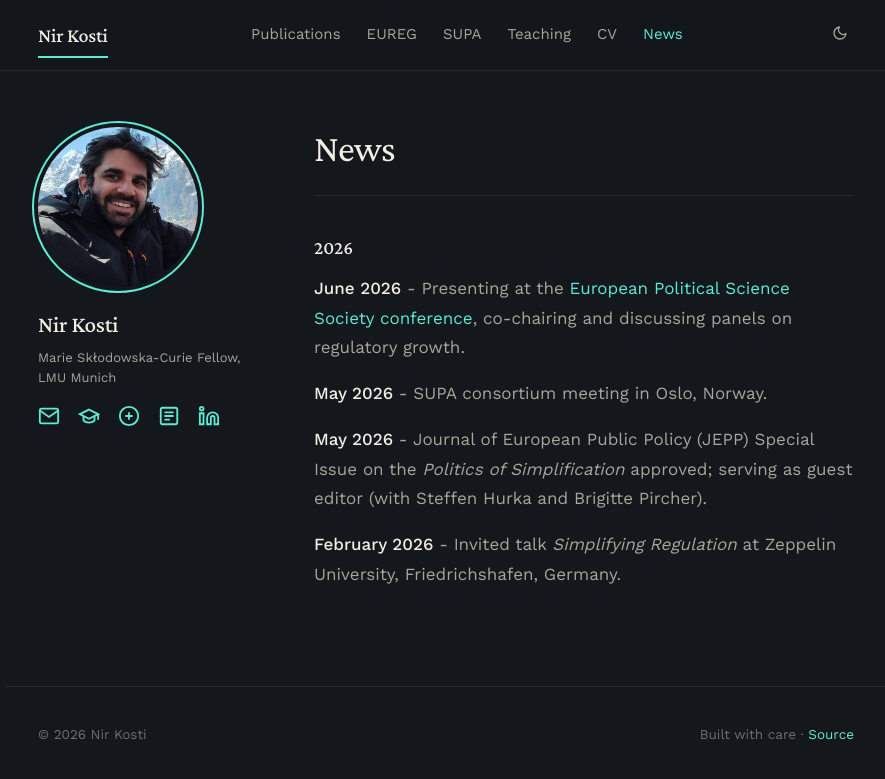
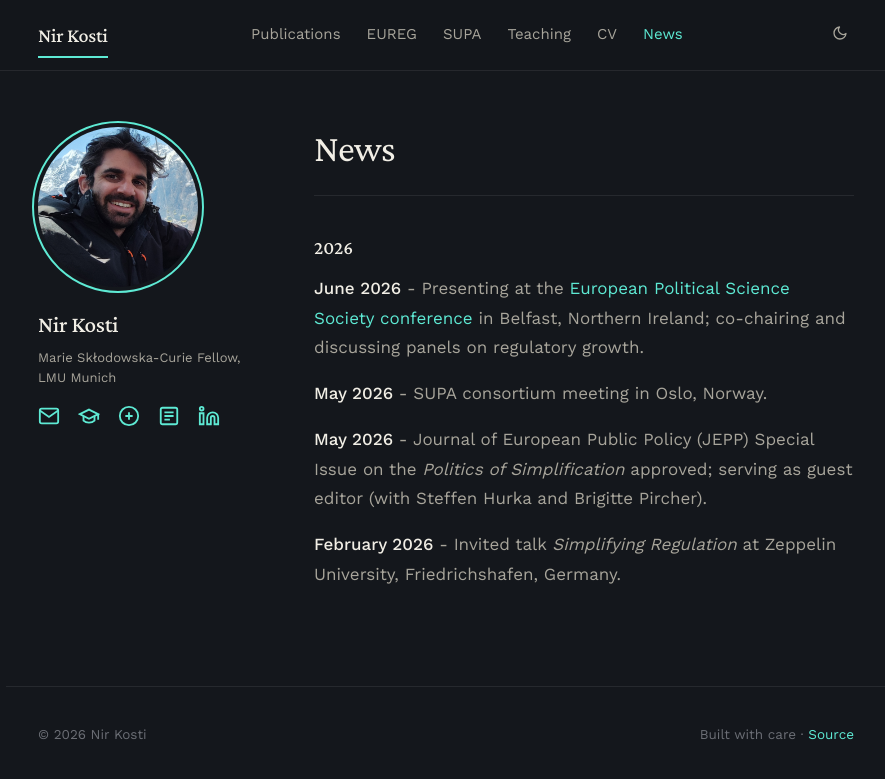
Before and after one commit to NirKosti/nirkosti.github.io, a Jekyll site: the page built from _pages/news.md, in a window 1280 px wide. Shown: the top 779 px of the page, without its empty margins (194-1079 px from the left). Built offline with Jekyll 4.4.1, drawn with Linux system fonts in a browser that asks for light colours.

Commit message:
Update news.md

```diff
--- a/_pages/news.md
+++ b/_pages/news.md
@@ -6,7 +6,7 @@
 
 ### 2026
 
-**June 2026** - Presenting at the [European Political Science Society conference](https://epssnet.org/belfast-2026/), co-chairing and discussing panels on regulatory growth.
+**June 2026** - Presenting at the [European Political Science Society conference](https://epssnet.org/belfast-2026/) in Belfast, Northern Ireland; co-chairing and discussing panels on regulatory growth.
 
 **May 2026** - SUPA consortium meeting in Oslo, Norway.
 
```
